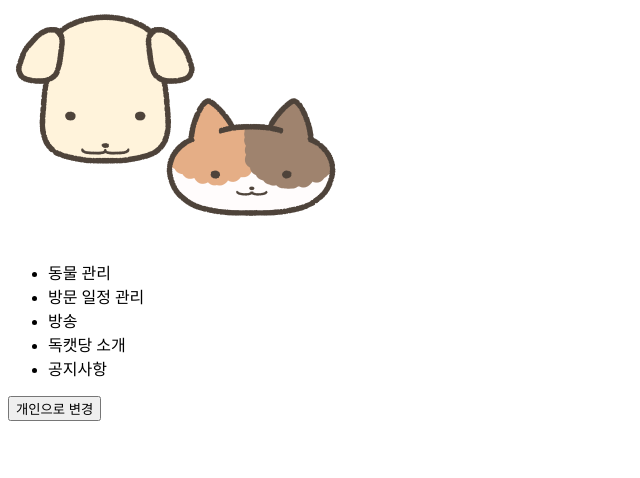
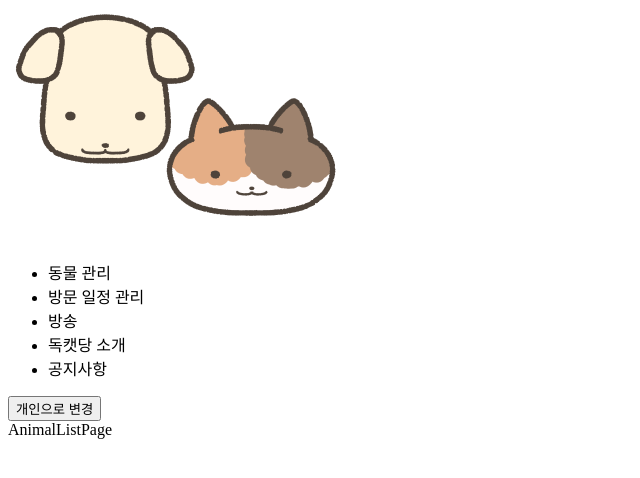
Before and after one commit to yuj1818/PJT_Dogcatdang, a React (Vite) app in the folder Front/: page /save-animals in a window 1280 px wide. Shown: the top 478 px of the page, without its empty margins (0-640 px from the left). Built offline with nearby package versions, Linux system fonts and the light colour scheme.

Commit message:
fix: 네브바 오류 수정

```diff
--- a/Front/src/Pages/animals/save_animals/AnimalListPage.tsx
+++ b/Front/src/Pages/animals/save_animals/AnimalListPage.tsx
@@ -1,11 +1,7 @@
 import React from "react";
-import NavBar from "../../../components/common/NavBar";
 
-function AnimalListPage(): void {
-  return;
-  <>
-    <NavBar />
-  </>;
+function AnimalListPage() {
+  return <div>AnimalListPage</div>;
 }
 
 export default AnimalListPage;
```
Also changed, not shown: Front/src/App.tsx (+4 -5 lines).
